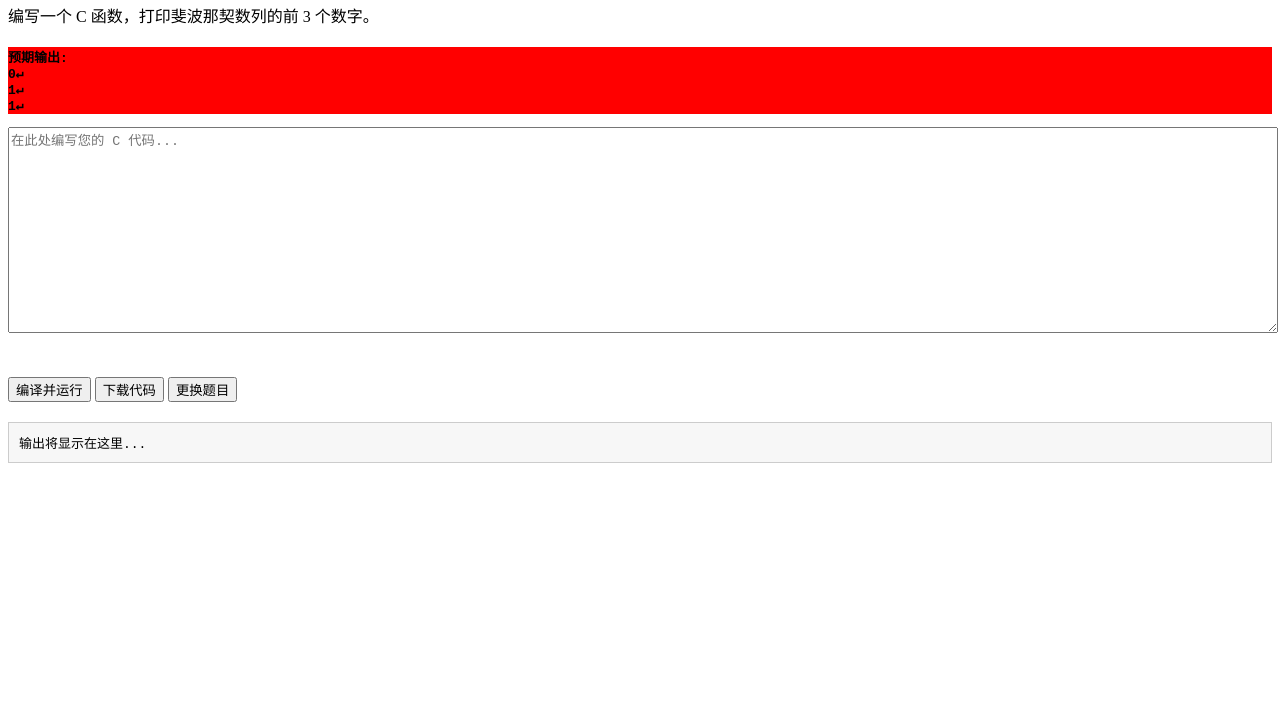
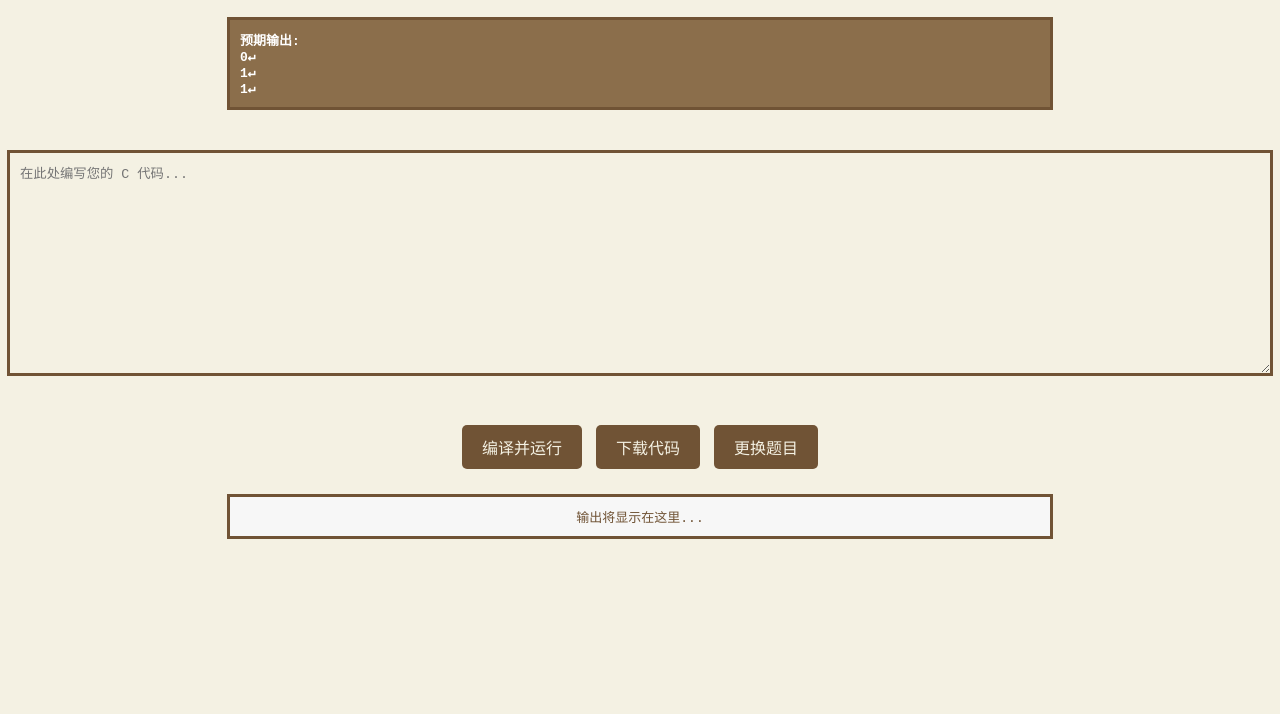
Before and after one commit to thewuya/c, a plain HTML site: page templates/compiler.html in a window 1280 px wide. Shown: the part 86-800 px from the top of the page. Drawn offline with Linux system fonts and the light colour scheme; a web font is replaced by a local one.

Commit message:
“âadd shuati

```diff
--- /dev/null
+++ b/css/compiler.css
@@ -0,0 +1,75 @@
+@font-face {
+    font-family: 'pixel-hanzi';
+    src: url('../fonts/hzk-pixel-16px.ttf');
+}
+
+body {
+    font-family: 'pixel-hanzi', 'cursive'; /* Retro pixel font */
+    cursor: url("../pictures/sword_2.cur"), auto;
+    background-color: #f4f1e3; /* Light beige background */
+    color: #705335; /* Dark brown text color */
+    margin: 0;
+    padding: 0;
+    text-align: center;
+}
+
+h1 {
+    color: #8b6e4b; /* Darker brown for headers */
+    margin-top: 20px;
+    font-size: 2em;
+}
+#editor {
+    width: calc(100% - 40px);
+    height: 200px;
+    margin: 20px auto;
+    padding: 10px;
+    border: 3px solid #705335; /* Dark brown border */
+    background-color: #f4f1e3; /* Light beige background */
+    font-family: 'Courier New', Courier, monospace; /* Monospace font for code */
+}
+
+#output, #expected-output {
+    margin: 20px auto;
+    padding: 10px;
+    border: 3px solid #705335; /* Dark brown border */
+    background-color: #f7f7f7; /* Light gray background for output */
+    width: calc(100% - 40px);
+    max-width: 800px;
+}
+#expected-output {
+    background-color: #8b6e4b; /* Darker brown for expected output */
+    color: #f4f1e3; /* Light beige text color */
+    font-weight: bold;
+}
+
+.button-container {
+    font-family: 'pixel-hanzi', 'cursive';
+    margin-top: 20px;
+}
+
+
+button {
+    font-family: 'pixel-hanzi', 'cursive';
+    background-color: #705335; /* Dark brown button background */
+    color: #f4f1e3; /* Light beige text color */
+    border: none;
+    border-radius: 5px;
+    padding: 10px 20px;
+    font-size: 1em;
+    margin: 5px;
+    cursor: pointer;
+    transition: background-color 0.3s;
+}
+button:hover {
+    background-color: #8b6e4b; /* Change color on hover */
+}
+@media (max-width: 600px) {
+    #editor, #output, #expected-output {
+        width: calc(100% - 20px);
+    }
+}
+
+#expected-output{
+    text-align: left;
+    color: white;
+}
--- a/js/compiler.js
+++ b/js/compiler.js
@@ -157,6 +157,7 @@ async function compileCode() {
             if (userOutput.trim() === expectedOutput.trim()) {
                 outputElement.textContent += "\n正确！输出与预期一致。";
                 updateUserExperience(1); // 增加 1 点经验
+                document.alert("经验+1");
                 isCodeSubmitted = true; // 标记代码已提交
             } else {
                 outputElement.textContent += "\n错误。请再试一次。";
--- a/templates/compiler.html
+++ b/templates/compiler.html
@@ -2,39 +2,17 @@
 <html lang="zh">
 <head>
     <meta charset="UTF-8">
+    <meta name="viewport" content="width=device-width, initial-scale=1.0">
     <title>C 编译器</title>
-    <style>
-        #editor {
-            width: 100%;
-            height: 200px;
-            margin-bottom: 20px;
-        }
-        #output {
-            margin-top: 20px;
-            white-space: pre-wrap;
-            border: 1px solid #ccc;
-            padding: 10px;
-            background-color: #f7f7f7;
-        }
-        #expected-output {
-            margin-top: 20px;
-            font-weight: bold;
-            white-space: pre-wrap; /* 保留换行符 */
-            background-color: red;
-        }
-        .button-container {
-            margin-top: 20px;
-        }
-
-    </style>
+    <link rel="stylesheet" href="../css/compiler.css">
 </head>
 <body>
-    <h1>在线 C 编译器</h1>
+    <h3>Dungeon</h3>
     <!-- 问题描述 -->
     <p id="problem-description">编写一个 C 函数，打印 "Hello, World!"。</p>
 
     <!-- 预期输出展示 -->
-    <pre id="expected-output">预期输出: "Hello, World!"</pre> <!-- 更改为 <pre> 以保留换行符 -->
+    <pre id="expected-output">预期输出: "Hello, World!"</pre>
 
     <textarea id="editor" placeholder="在此处编写您的 C 代码..."></textarea><br>
     <div class="button-container">
```
Also changed, not shown: js/quiz.js (+10 -2 lines), templates/menu_experience.html (+1 -0 lines), 1 other file.
